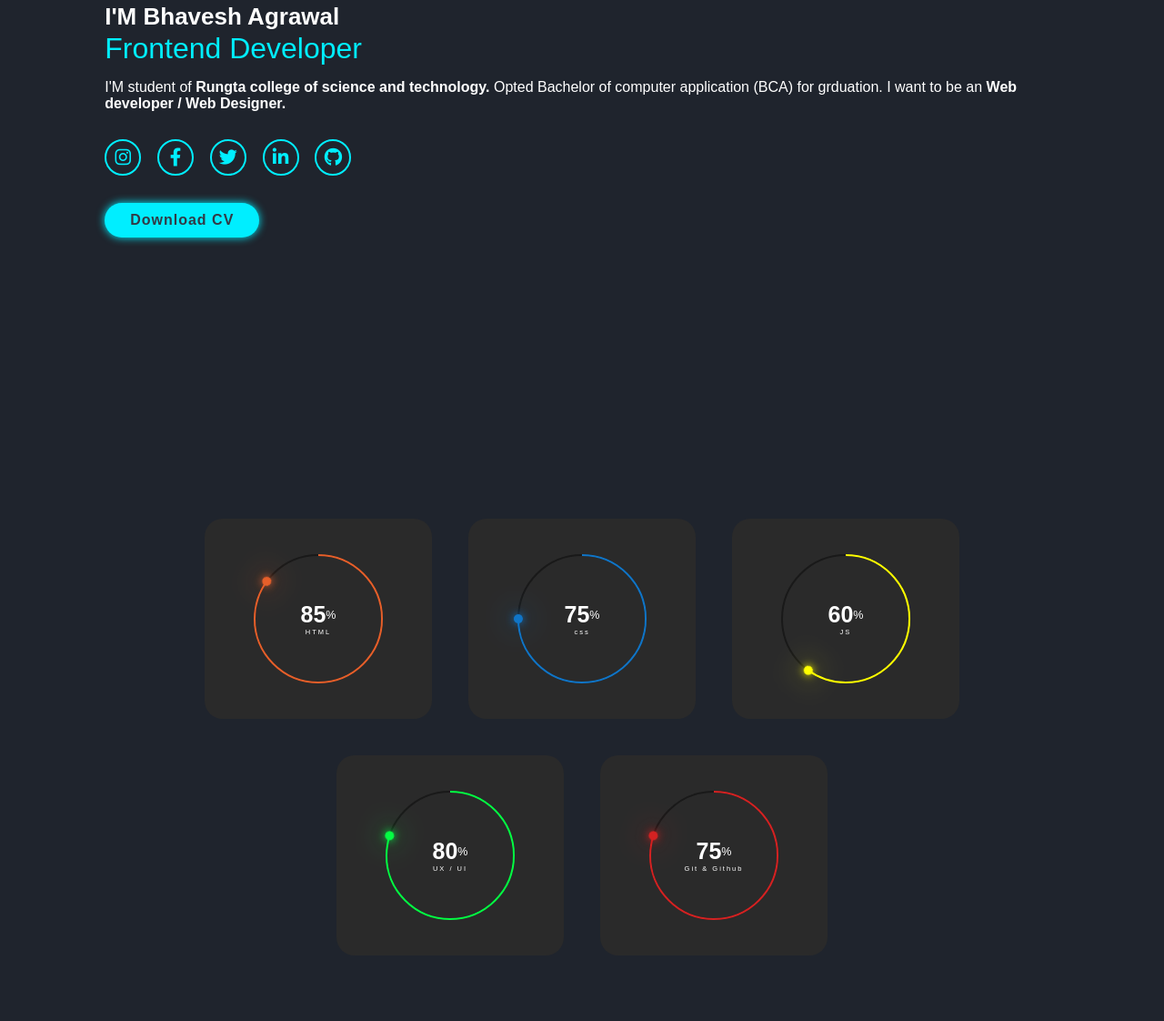
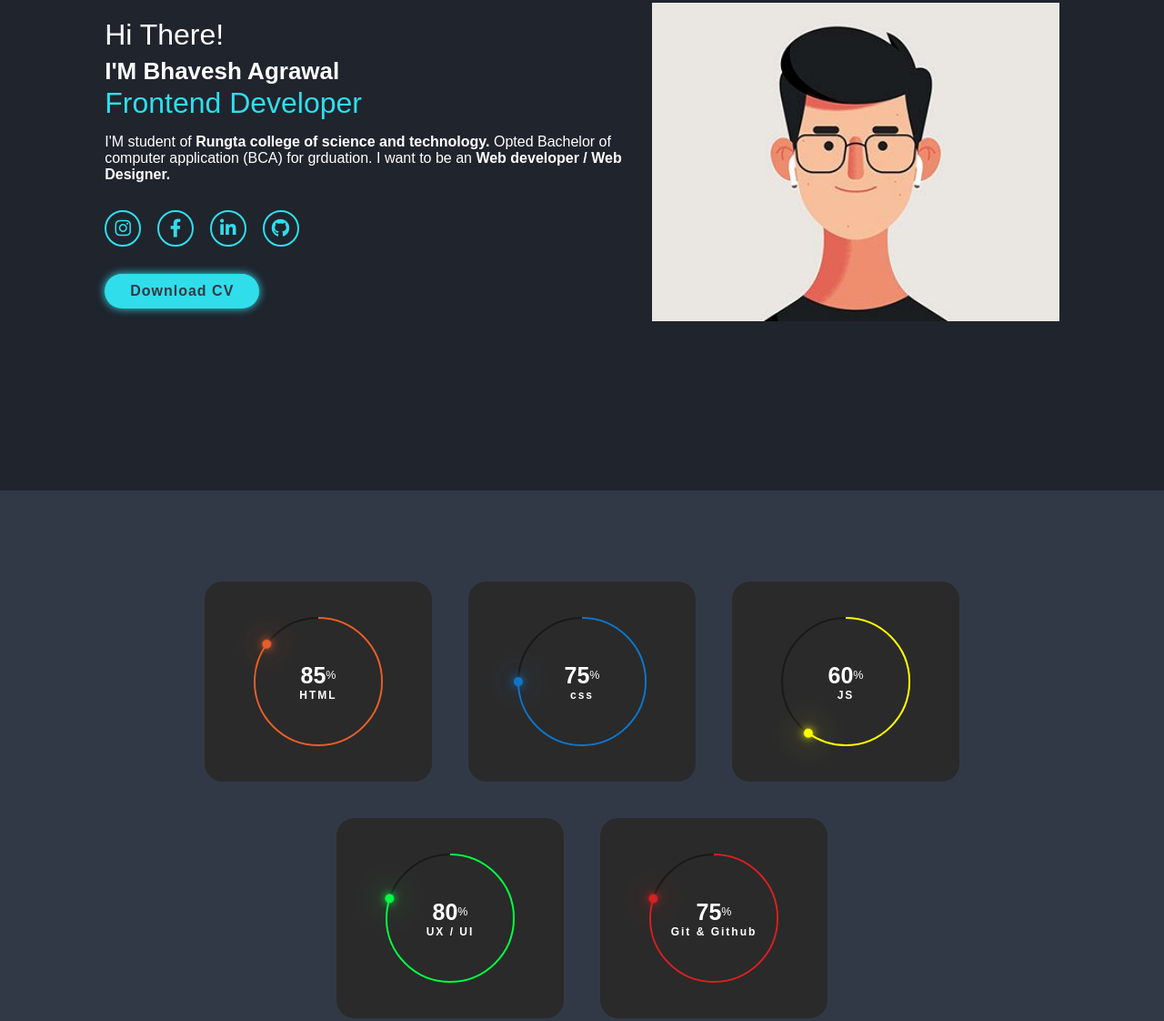
Before and after one commit to bhaveshh10/portfolio, a website: page Index.html in a window 1280 px wide. Shown: the part 330-1452 px from the top of the page at 91% size. Drawn offline with nearby package versions, Linux system fonts and the light colour scheme.

Commit message:
first commit

```diff
--- a/Index.html
+++ b/Index.html
@@ -4,6 +4,7 @@
     <meta charset="UTF-8">
     <meta http-equiv="X-UA-Compatible" content="IE=edge">
     <meta name="viewport" content="width=device-width, initial-scale=1.0">
+    <link rel="stylesheet" href="https://unpkg.com/aos@next/dist/aos.css" />
     <link rel="stylesheet" href="style.css">
     <script src="https://kit.fontawesome.com/4e3ad59313.js"crossorigin="anonymous"></script>
     <link rel="stylesheet" href="https://cdnjs.cloudflare.com/ajax/libs/font-awesome/6.2.0/css/all.min.css">
@@ -17,7 +18,7 @@
 
         <nav class="navbar">
             <a href="#home" class="active">Home</a>
-            <a href="#aboutme">Skills</a>
+            <a href="#skills">Skills</a>
             <!-- <a href="#services">Services</a>
             <a href="#portfolio">Portfolio</a>
             <a href="#contact">Contact</a> -->
@@ -34,11 +35,11 @@
                     I want to be an <b>Web developer / Web Designer.</p>
 
                 <div class="social-media">
-                   <a href="#"><i class="fa-brands fa-instagram"></i></a>
-                   <a href=""><i class="fa-brands fa-facebook-f"></i></a>
-                   <a href=""><i class="fa-brands fa-twitter"></i></a>
-                   <a href=""><i class="fa-brands fa-linkedin-in"></i></a>
-                   <a href=""><i class="fa-brands fa-github"></i></a>
+                   <a href="https://instagram.com/_bhavesh_agrawal_?igshid=ZDdkNTZiNTM="><i class="fa-brands fa-instagram"></i></a>
+                   <a href="https://www.facebook.com/profile.php?id=100077512676442&mibextid=ZbWKwL"><i class="fa-brands fa-facebook-f"></i></a>
+                   <!-- <a href=""><i class="fa-brands fa-twitter"></i></a> -->
+                   <a href="https://www.linkedin.com/in/bhavesh-agrawal-50323722a"><i class="fa-brands fa-linkedin-in"></i></a>
+                   <a href="https://github.com/bhaveshh10"><i class="fa-brands fa-github"></i></a>
                 </div>
                 <a href="#" class="btn">Download CV</a>
             </div>
@@ -49,11 +50,11 @@
 
         </section>
 
-        <section class="skill" id="skills">
+        <section class="skill" id="skills" data-aos="fade-in" style="background-color: #323946;">
             <!-- <div class="my-skill">
                 <h1>My <span>Skills</span></h1>
             </div> -->
-           <div class="container2">
+           <div class="container2" data-aos="fade-right" >
             <div class="card">
                 <div class="percent" style="--cir:#e65f2a;--num:85;">
                     <div class="dot"></div>
@@ -126,6 +127,33 @@
            </div>
         </section>
 
+        <!-- <section class="Contact" id="Contact">
+            <h2 class="heading">Contact <span>Me</span></h2>
+            <form action="#">
+                <div class="input-box">
+                    <input type="text" placeholder="Full-name">
+                    <input type="email" placeholder="Email-address">
+                </div>
+
+                <div class="input-box">
+                    <input type="number" placeholder="Phone-number">
+                    <input type="text" placeholder="Email-subject">
+                </div>
+
+                <textarea name="" id="" cols="30" rows="10" placeholder="Your message"></textarea>
+                <input type="submit" value="Send message" class="btn">
+            </form>
+        </section> -->
+
         <script src="main.js"></script>
+        <script src="https://unpkg.com/aos@next/dist/aos.js"></script>
+        <script>
+          AOS.init({
+            offset: 300,
+            duration: 500,
+            easing: 'ease-in',
+
+          });
+        </script>
 </body>
 </html>
--- /dev/null
+++ b/package.json
@@ -0,0 +1,5 @@
+{
+  "dependencies": {
+    "aos": "^3.0.0-beta.6"
+  }
+}
--- a/style.css
+++ b/style.css
@@ -14,7 +14,7 @@
     --bg-color: #1f242d;
     --second-bg-color: #323946;
     --text-color: white;
-    --main-color: #0ef;
+    --main-color: rgb(48, 222, 235);
 }
 
 html
@@ -37,7 +37,7 @@ section
 
 .header
 {
-    position: fixed;
+    /* position: fixed; */
     top: 0;
     left: 0;
     padding: 2rem 9%;
@@ -303,8 +303,44 @@ section
 
 .number p
 {
-    font-weight: 300;
-    font-size: 0.75em;
+    font-weight: 700;
+    font-size: 12px;
     letter-spacing: 2px;
     color: white;
 }
+
+/* .Contact h2
+{
+    margin: 3rem;
+}
+
+.Contact form
+{
+    max-width: 70rem;
+    margin: 1rem auto;
+    text-align: center;
+    margin-bottom: 3rem;
+}
+
+.Contact form .input-box
+{
+    display: flex;
+    justify-content: space-between;
+    flex-wrap: wrap;
+}
+.Contact form .input-box input,
+.Contact form textarea
+{
+    width: 100%;
+    padding: 1rem;
+    font-size: 1.6rem;
+    color: var(--main-color);
+    background: var(--second-bg-color);
+    border-radius: .8rem;
+    margin: .7rem;
+}
+
+.Contact form .input-box input
+{
+    width: 49%;
+} */
```
Also changed, not shown: main.js (added), user.jpg (added), 1 other file.
